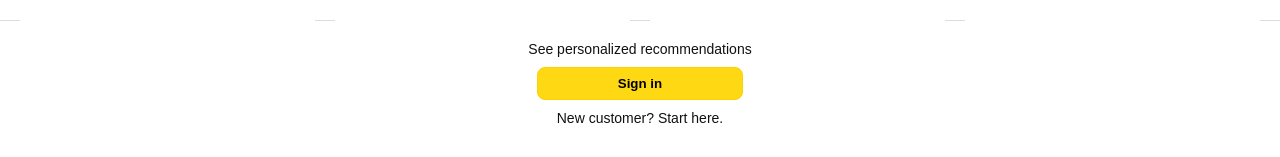
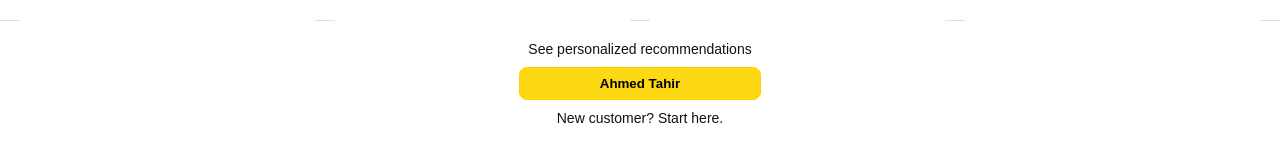
Before and after one commit to ahmedchouchan804-lang/Amazon, a plain HTML site: page index.html in a window 1280 px wide. Shown: the part 890-1047 px from the top of the page. Drawn offline with Linux system fonts and the light colour scheme.

Commit message:
Update index.html

```diff
--- a/index.html
+++ b/index.html
@@ -167,7 +167,7 @@
     <div class="bbox">
       <div class="blank">  </div>
       <p>See personalized recommendations</p>
-      <button>Sign in</button>
+      <button>Ahmed Tahir</button>
       <p>New customer? Start here.</p></div>
     <footer>
       <div class="footo">
```
